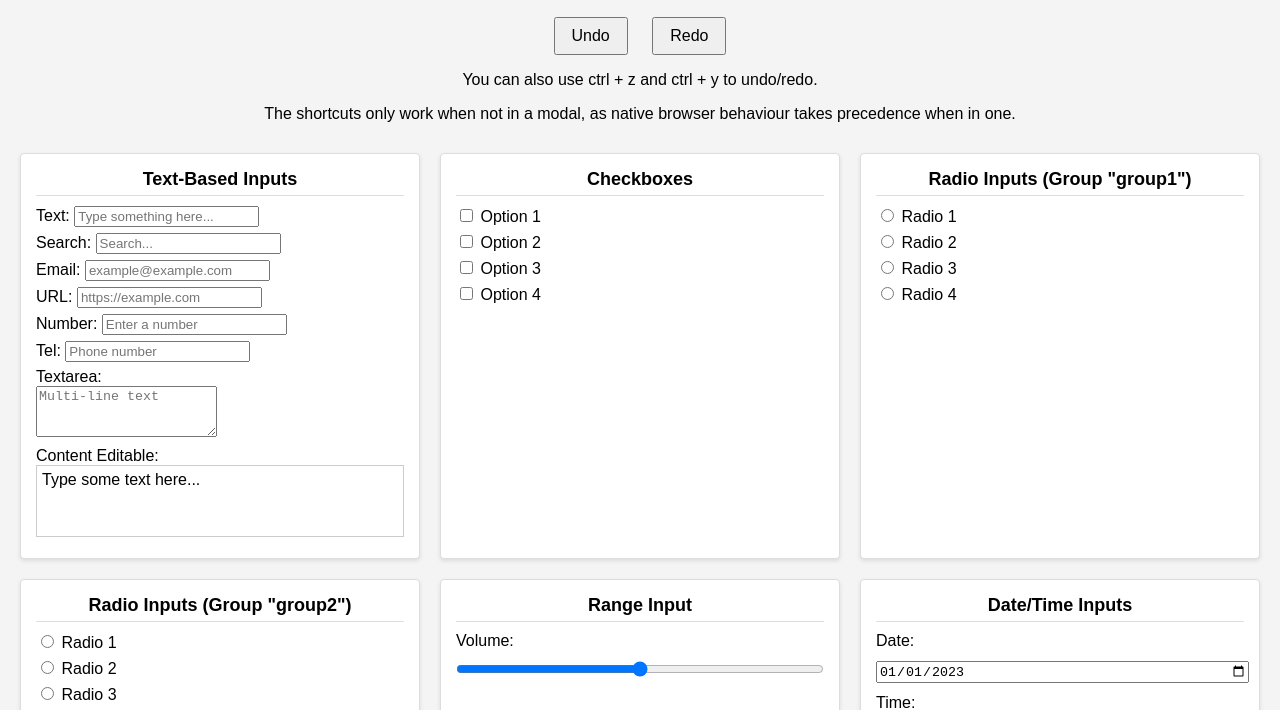
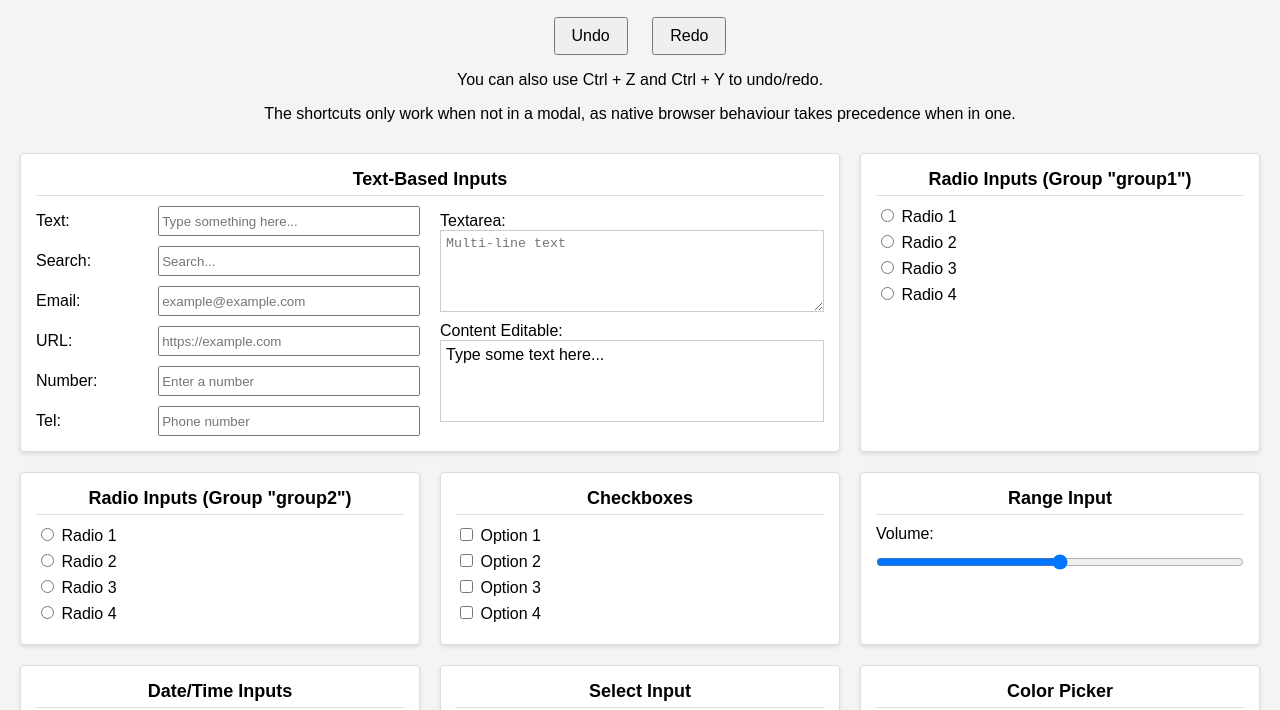
Before and after one commit to Krissibro/Undoable-UI, a website: page docs/demo.html in a window 1280 px wide. Shown: the part 81-791 px from the top of the page. Drawn offline with Linux system fonts and the light colour scheme.

Commit message:
Improved the demo a bit

```diff
--- a/docs/demo.html
+++ b/docs/demo.html
@@ -63,6 +63,37 @@
             width: 100%;
             margin: 5px 0;
         }
+
+        /* Make the text-based inputs group span two columns in the main grid */
+        .group.text-based {
+            grid-column: span 2;
+        }
+        /* Sub-grid for splitting text-based inputs into two columns */
+        .text-subgrid {
+            display: grid;
+            grid-template-columns: 1fr 1fr;
+            gap: 20px;
+        }
+
+        /* Nested grid for the first column to split labels/inputs into two columns */
+        .nested-grid {
+            display: grid;
+            grid-template-columns: 0.3fr 0.7fr;
+            gap: 10px;
+        }
+
+        .editable-box {
+            border: 1px solid #ccc;
+            min-height: 70px;
+            padding: 5px;
+        }
+
+        /* Make textarea visually similar to the contenteditable box */
+        #textarea1 {
+            /* Adjust for padding and border thickness - 12px */
+            width: calc(100% - 12px);
+            resize: vertical; /* let user resize if desired */
+        }
     </style>
 </head>
 <body>
@@ -72,43 +103,66 @@
     <div class="controls">
         <button onclick="UndoableUI.undo()">Undo</button>
         <button onclick="UndoableUI.redo()">Redo</button>
-        <p>You can also use ctrl + z and ctrl + y to undo/redo.</p>
+        <p>You can also use Ctrl + Z and Ctrl + Y to undo/redo.</p>
         <p>The shortcuts only work when not in a modal, as native browser behaviour takes precedence when in one.</p>
     </div>
 
     <div class="grid-container">
-        <!-- Text-Based Inputs -->
-        <div class="group">
+
+        <!-- Text-Based Inputs (Spanning Two Columns) -->
+        <div class="group text-based">
             <h2>Text-Based Inputs</h2>
-            <label>Text:
-                <input type="text" id="textbox1" placeholder="Type something here...">
-            </label>
-            <label>Search:
-                <input type="search" id="textbox2" placeholder="Search...">
-            </label>
-            <label>Email:
-                <input type="email" id="textbox3" placeholder="example@example.com">
-            </label>
-            <label>URL:
-                <input type="url" id="textbox4" placeholder="https://example.com">
-            </label>
-            <label>Number:
-                <input type="number" id="textbox5" placeholder="Enter a number">
-            </label>
-            <label>Tel:
-                <input type="tel" id="textbox6" placeholder="Phone number">
-            </label>
-            <label>Textarea: <br>
-                <textarea id="textarea1" rows="3" placeholder="Multi-line text"></textarea>
-            </label>
-            <label>Content Editable:
-                <div id="contentEditable1" contenteditable="true" style="border: 1px solid #ccc; min-height: 60px; padding: 5px;">
-                    Type some text here...
+            <div class="text-subgrid">
+                <!-- Column 1: Basic text inputs, further split into two columns -->
+                <div class="nested-grid">
+                    <label for="textbox1">Text:</label>
+                    <input type="text" id="textbox1" name="textbox1" placeholder="Type something here...">
+                    <label for="textbox2">Search:</label>
+                    <input type="search" id="textbox2" name="textbox2" placeholder="Search...">
+                    <label for="textbox3">Email:</label>
+                    <input type="email" id="textbox3" name="textbox3" placeholder="example@example.com">
+                    <label for="textbox4">URL:</label>
+                    <input type="url" id="textbox4" name="textbox4" placeholder="https://example.com">
+                    <label for="textbox5">Number:</label>
+                    <input type="number" id="textbox5" name="textbox5" placeholder="Enter a number">
+                    <label for="textbox6">Tel:</label>
+                    <input type="tel" id="textbox6" name="textbox6" placeholder="Phone number">
                 </div>
-            </label>
+                <!-- Column 2: Textarea, Content Editable -->
+                <div>
+                    <label>Textarea:
+                        <br>
+                        <textarea class="editable-box" id="textarea1" rows="3" placeholder="Multi-line text"></textarea>
+                    </label>
+                    <label>Content Editable:
+                        <div id="contentEditable1" class="editable-box" contenteditable="true">
+                            Type some text here...
+                        </div>
+                    </label>
+                </div>
+            </div>
         </div>
 
-        <!-- Existing Groups -->
+
+        <!-- Radio Inputs (Group "group1") -->
+        <div class="group">
+            <h2>Radio Inputs (Group "group1")</h2>
+            <label><input type="radio" name="group1" id="radio1" /> Radio 1</label>
+            <label><input type="radio" name="group1" id="radio2" /> Radio 2</label>
+            <label><input type="radio" name="group1" id="radio3" /> Radio 3</label>
+            <label><input type="radio" name="group1" id="radio4" /> Radio 4</label>
+        </div>
+
+        <!-- Radio Inputs (Group "group2") -->
+        <div class="group">
+            <h2>Radio Inputs (Group "group2")</h2>
+            <label><input type="radio" name="group2" id="radio5" /> Radio 1</label>
+            <label><input type="radio" name="group2" id="radio6" /> Radio 2</label>
+            <label><input type="radio" name="group2" id="radio7" /> Radio 3</label>
+            <label><input type="radio" name="group2" id="radio8" /> Radio 4</label>
+        </div>
+
+        <!-- Checkboxes -->
         <div class="group">
             <h2>Checkboxes</h2>
             <label><input type="checkbox" id="checkbox1" /> Option 1</label>
@@ -116,25 +170,15 @@
             <label><input type="checkbox" id="checkbox3" /> Option 3</label>
             <label><input type="checkbox" id="checkbox4" /> Option 4</label>
         </div>
-        <div class="group">
-            <h2>Radio Inputs (Group "group1")</h2>
-            <label><input type="radio" name="group1" id="radio1" /> Radio 1</label>
-            <label><input type="radio" name="group1" id="radio2" /> Radio 2</label>
-            <label><input type="radio" name="group1" id="radio3" /> Radio 3</label>
-            <label><input type="radio" name="group1" id="radio4" /> Radio 4</label>
-        </div>
-        <div class="group">
-            <h2>Radio Inputs (Group "group2")</h2>
-            <label><input type="radio" name="group2" id="radio5" /> Radio 1</label>
-            <label><input type="radio" name="group2" id="radio6" /> Radio 2</label>
-            <label><input type="radio" name="group2" id="radio7" /> Radio 3</label>
-            <label><input type="radio" name="group2" id="radio8" /> Radio 4</label>
-        </div>
+
+        <!-- Range Input -->
         <div class="group">
             <h2>Range Input</h2>
             <label for="range1">Volume:</label>
             <input type="range" id="range1" min="0" max="100" value="50">
         </div>
+
+        <!-- Date/Time Inputs -->
         <div class="group">
             <h2>Date/Time Inputs</h2>
             <label for="date1">Date:</label>
@@ -144,6 +188,8 @@
             <label for="datetime1">Datetime:</label>
             <input type="datetime-local" id="datetime1" value="2023-01-01T12:00">
         </div>
+
+        <!-- Select Input -->
         <div class="group">
             <h2>Select Input</h2>
             <label for="select1">Choose an option:</label>
@@ -154,11 +200,14 @@
                 <option value="option4">Option 4</option>
             </select>
         </div>
+
+        <!-- Color Picker -->
         <div class="group">
             <h2>Color Picker</h2>
             <label for="color1">Pick a color:</label>
             <input type="color" id="color1" value="#ff0000">
         </div>
+
     </div>
 </div>
 </body>
```
